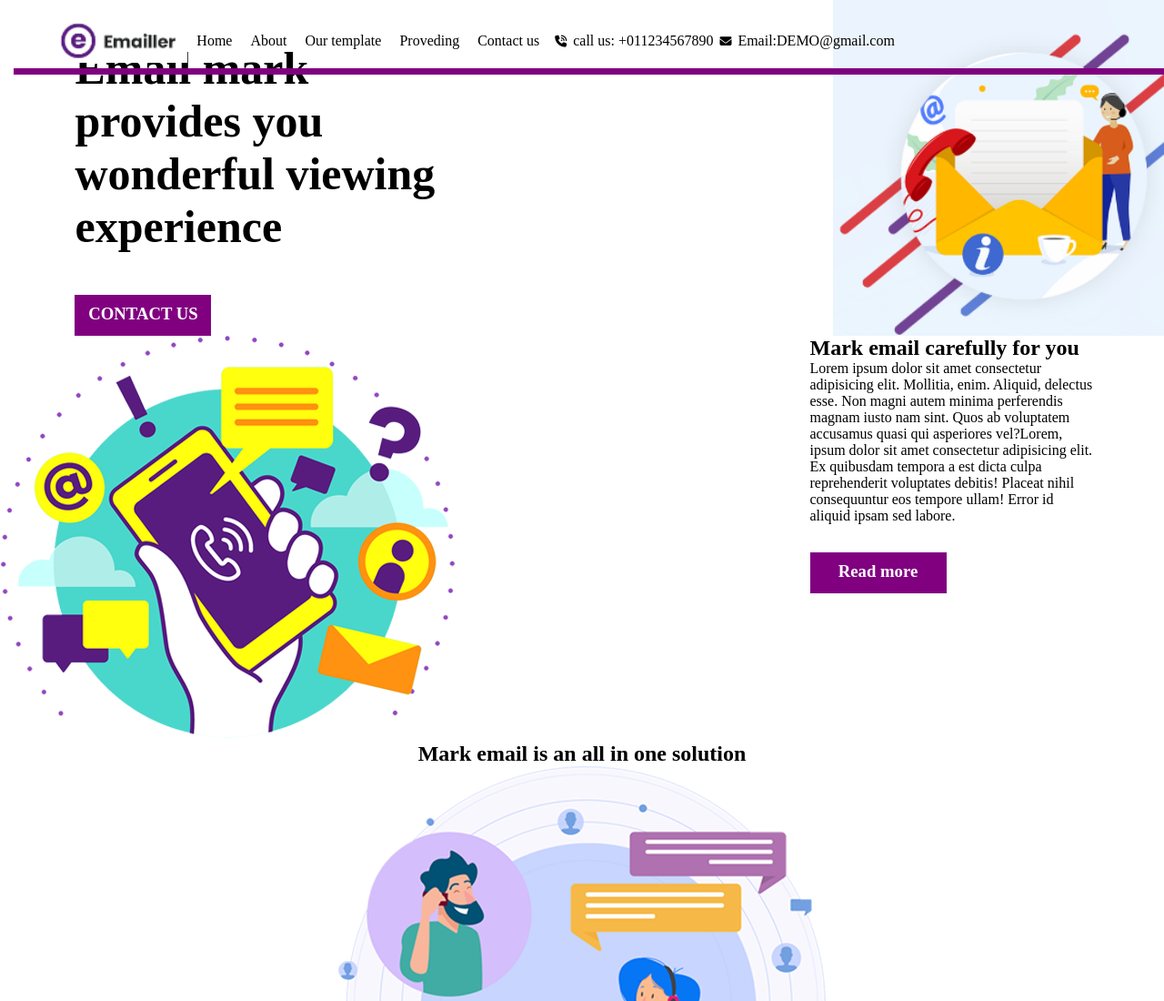
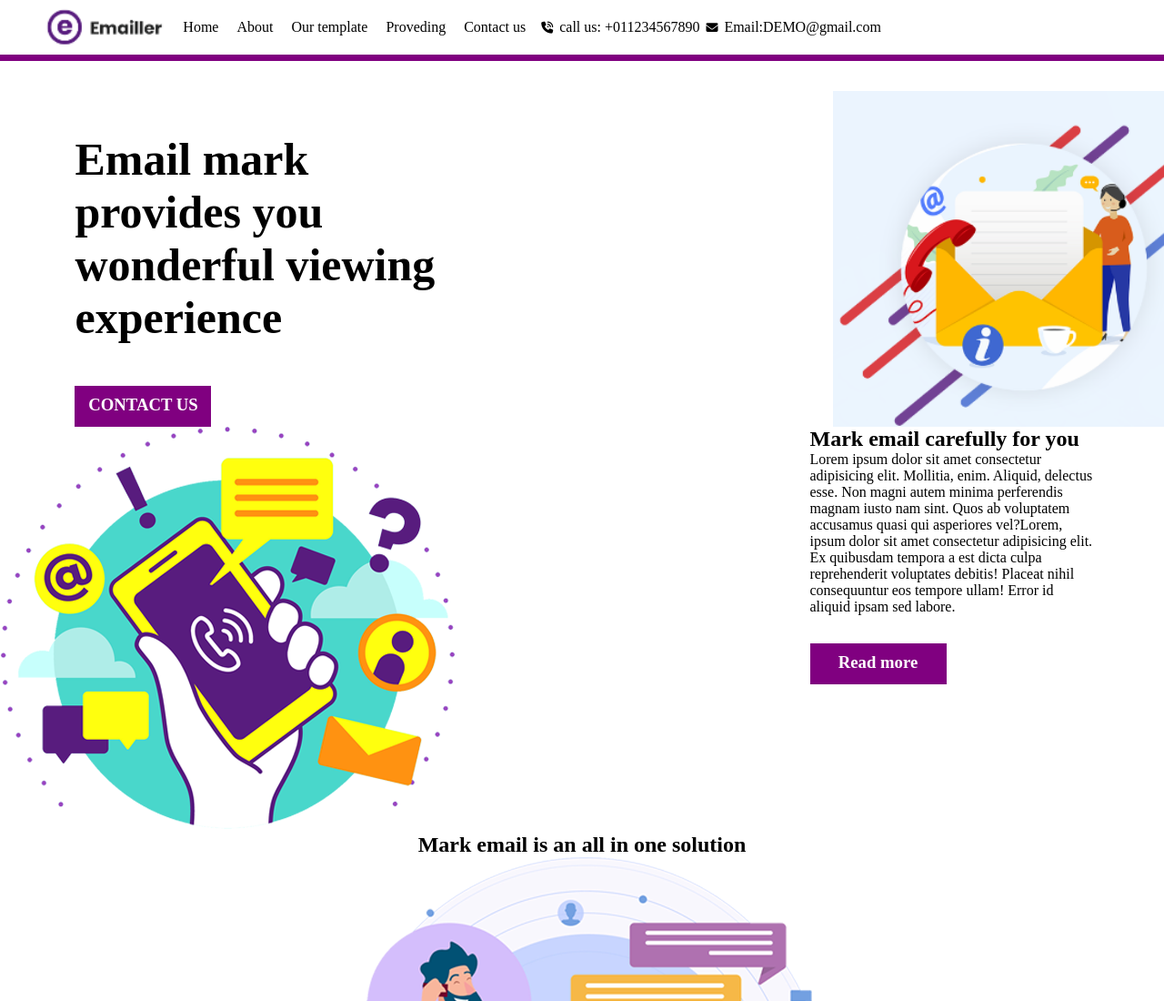
Before and after one commit to RollsR0yce/Duck-Team, a plain HTML site: page index.html in a window 1280 px wide. Shown: the top 1100 px of the page at 91% size. Drawn offline with Linux system fonts and the light colour scheme.

Commit message:
sutvarkytas_headeris

```diff
--- a/css/style.css
+++ b/css/style.css
@@ -23,6 +23,7 @@ header i{
 }
 header{
     margin: 0;
+    background-color: white;
 
 }
 header {
@@ -32,9 +33,9 @@ header {
     width: 100%;
     /* background-color: #333; */
     /* color: white; */
-    padding: 15px;
+    padding: 0px;
     text-align: center;
-    z-index: 1000; kad būtų virš kitų elementų
+    z-index: 1000;
   }
 
 
@@ -49,6 +50,8 @@ header {
 
 footer{
     margin: auto;
+    padding-left: 75px;
+    padding-right: 75px;
 }
 .footer{
     width: 50%;
@@ -116,7 +119,9 @@ footer input{
 
 
 
-
+body{
+    padding-top: 100px;
+}
 
 
 
```
